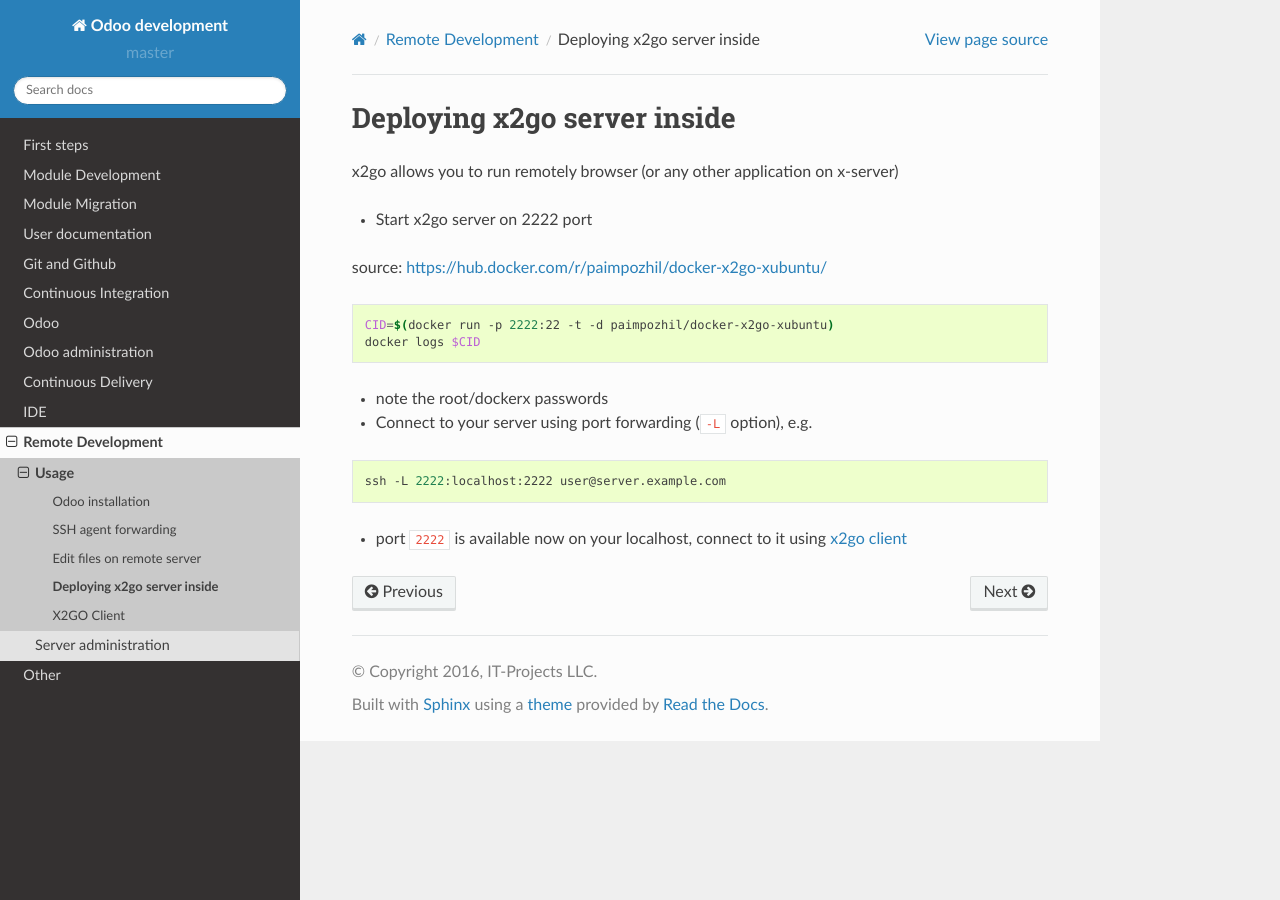
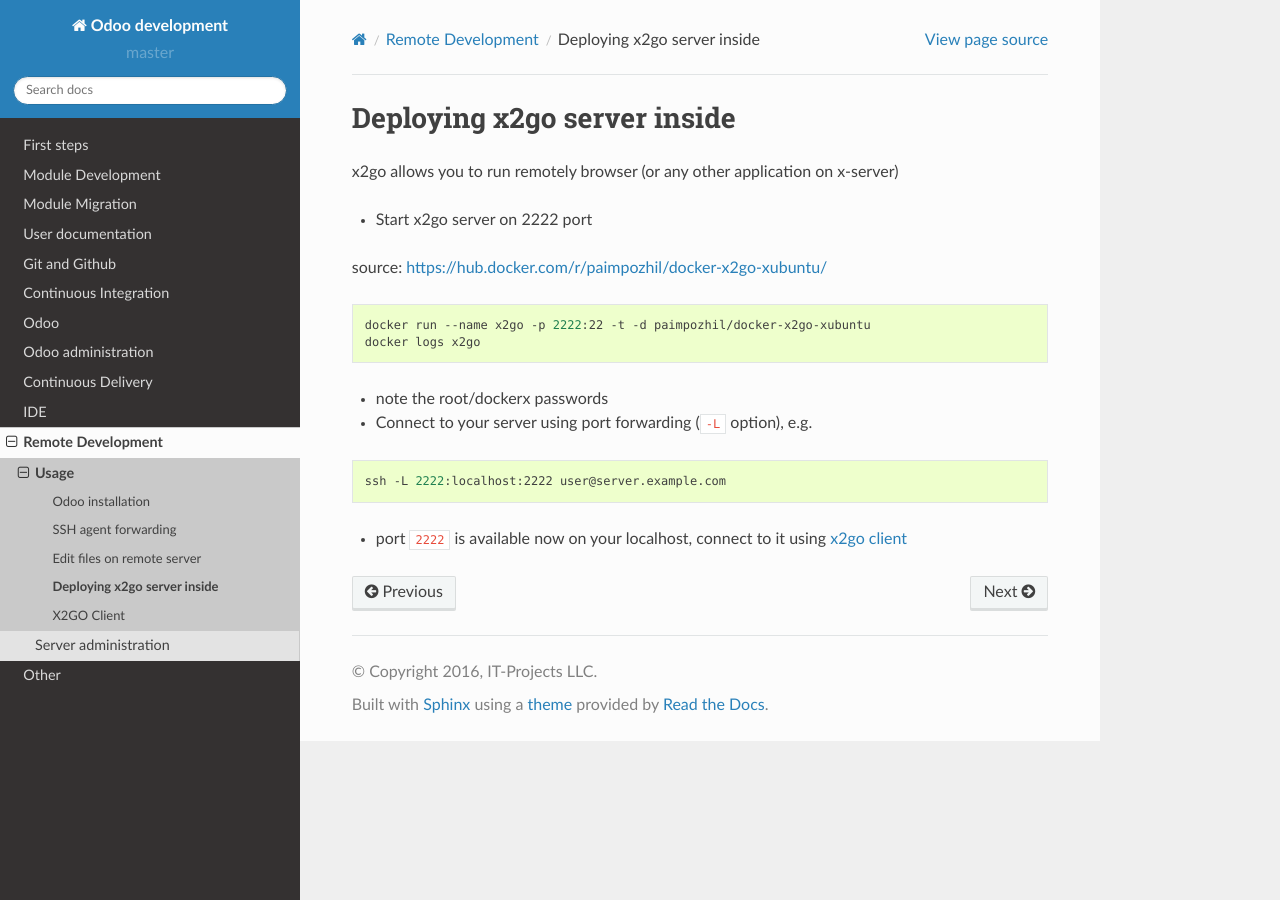
Before and after one commit to itpp-labs/odoo-development, a Sphinx documentation site: the page built from docs/remote-dev/x2go.rst, in a window 1280 px wide. Built offline with Sphinx 7.4.7 and the Read the Docs theme 2.0.0, drawn with Linux system fonts in a browser that asks for light colours; pages that are not in the unit, such as notebooks, are missing from menus.

Commit message:
x2go: set docker name manually

```diff
--- a/docs/remote-dev/x2go.rst
+++ b/docs/remote-dev/x2go.rst
@@ -10,8 +10,8 @@
 
 .. code-block:: sh
 
- CID=$(docker run -p 2222:22 -t -d paimpozhil/docker-x2go-xubuntu)
- docker logs $CID
+ docker run --name x2go -p 2222:22 -t -d paimpozhil/docker-x2go-xubuntu
+ docker logs x2go
 
 
 * note the root/dockerx passwords
```
